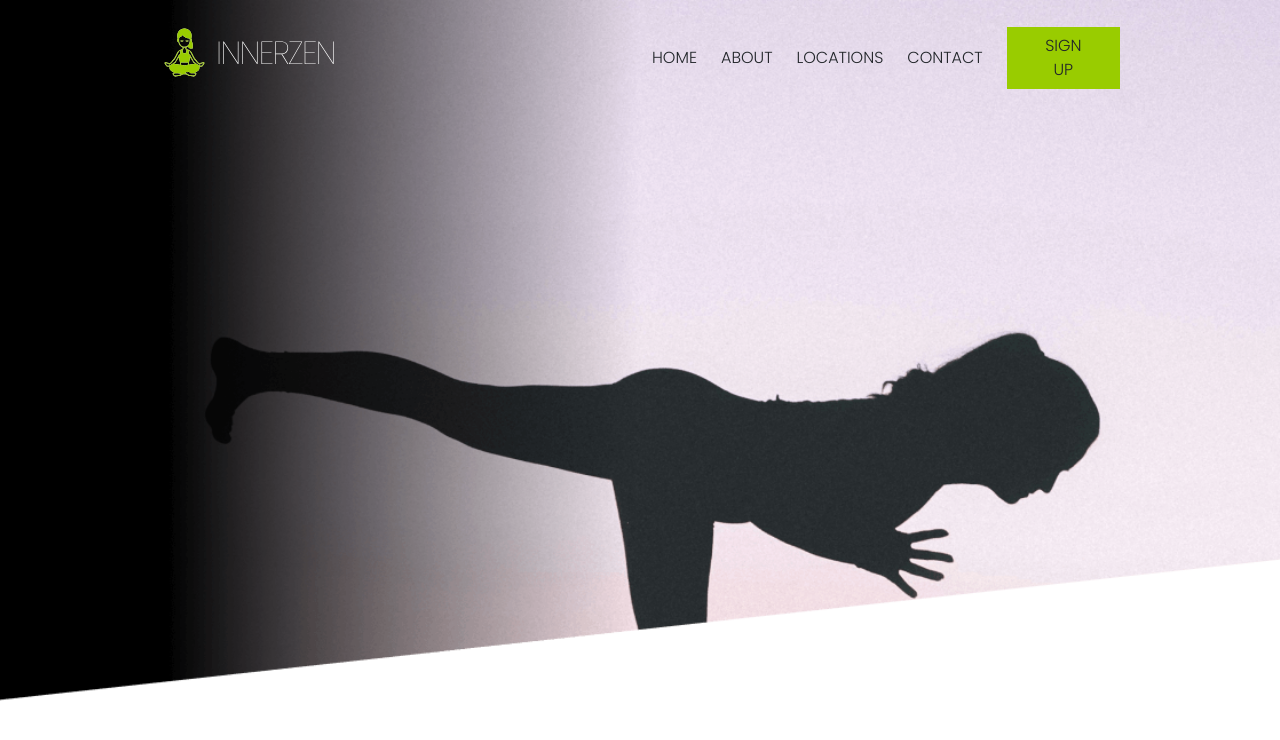
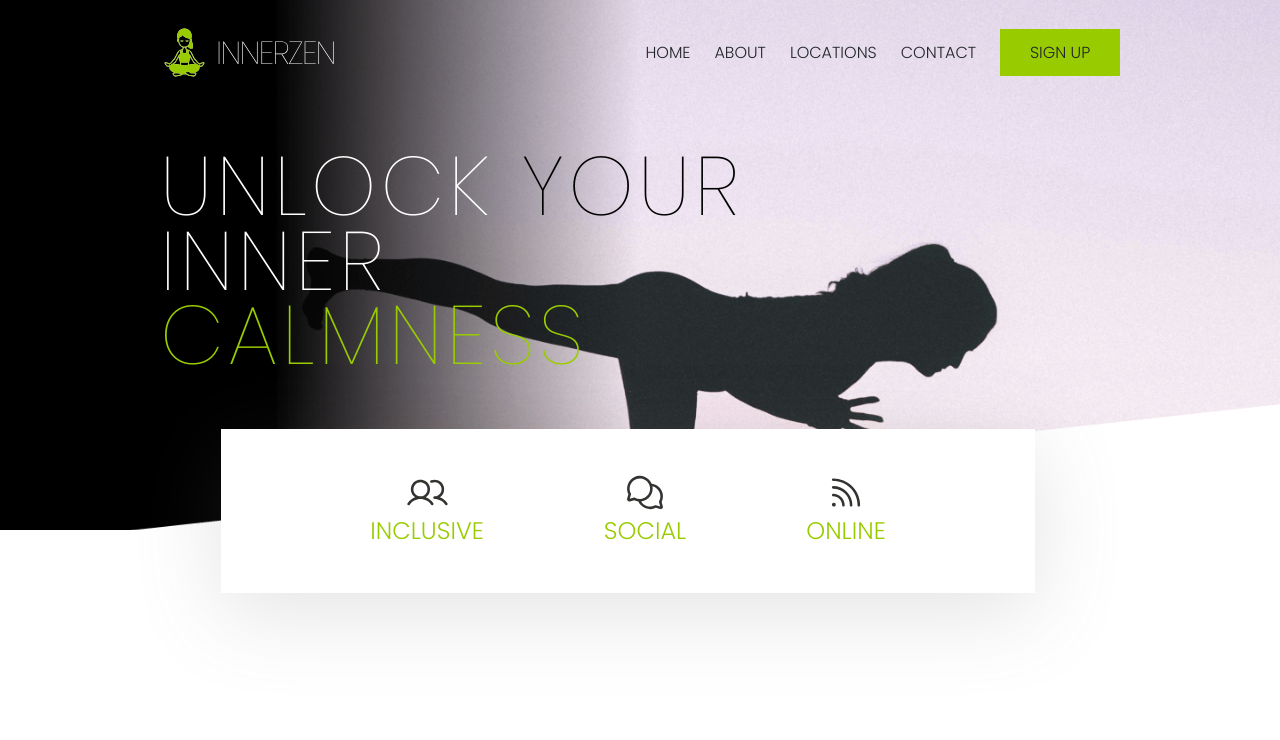
Before and after one commit to alexchrysovergis/InnerZen, a plain HTML site: page htdocs/index.html in a window 1280 px wide. Drawn offline with Linux system fonts and the light colour scheme.

Commit message:
Add Hero Section

```diff
--- a/htdocs/index.html
+++ b/htdocs/index.html
@@ -27,9 +27,27 @@
     <!-- End of Header -->
 
     <!-- Hero Section -->
-    <section class="hero container-fluid">
-        <div class="row">
-            <div class="col-12"></div>
+    <section class="hero container-fluid d-flex align-items-center content-padding">
+        <div class="row w-100 position-relative">
+            <div class="col-12">
+                <h1 class="hero-title text-white">unlock <span class="text-black">your</span> inner <span class="hero-keyword">calmness</span></h1>
+            </div>
+
+            <div class="col-12 hero-box position-absolute d-flex justify-content-center align-items-center">
+                <a class="hero-box-cta text-decoration-none" href="">
+                    <img class="d-block mx-auto" src="assets/img/Icons/inclusive-icon.svg" alt="Inclusive Icon">
+                    Inclusive
+                </a>
+
+                <a class="hero-box-cta text-decoration-none" href="">
+                    <img class="d-block mx-auto" src="assets/img/Icons/social-icon.svg" alt="Social Icon">
+                    Social
+                </a>
+                <a class="hero-box-cta text-decoration-none" href="">
+                    <img class="d-block mx-auto" src="assets/img/Icons/online-icon.svg" alt="Online Icon">
+                    Online
+                </a>
+            </div>
         </div>
     </section>
     <!-- End of Hero Section -->
--- a/src/scss/components/_fonts.scss
+++ b/src/scss/components/_fonts.scss
@@ -14,11 +14,17 @@
     src: url("../../assets/fonts/Poppins/Poppins-ExtraLight.ttf") format('truetype');
 }
 
+@font-face {
+    font-family: "PoppinsT";
+    src: url("../../assets/fonts/Poppins/Poppins-Thin.ttf") format('truetype');
+}
+
 
 $poppins: (
     "poppinsm": "PoppinsM",
     "poppinsl": "PoppinsL",
     "poppinsel": "PoppinsEL",
+    'poppinst': 'PoppinsT'
 );
 // map.get($poppins, "poppinsm");
 
--- /dev/null
+++ b/src/scss/components/header.scss
@@ -0,0 +1,16 @@
+.header {
+    @include clamp('padding-top', 15px, 5.2vw, 27px);
+    text-transform: uppercase;
+
+    &-cta {
+        background: $primarycolor;
+        border-radius: 0;
+        padding: 0.65rem 1.8rem;
+        white-space: nowrap;
+
+        &:hover {
+            background: $primarycolor;
+            opacity: 0.8;
+        }
+    }
+}
--- a/src/scss/styles.scss
+++ b/src/scss/styles.scss
@@ -2,6 +2,7 @@
 @import './components/mixins';
 @import './components/variables';
 @import './components/fonts';
+@import './components/header';
 
 html, body {
     padding: 0;
@@ -14,24 +15,39 @@ html, body {
     @include clamp('padding-right', 40px, 15.2vw, 160px);
 }
 
-.header {
-    @include clamp('padding-top', 15px, 5.2vw, 27px);
-    text-transform: uppercase;
+.hero {
+    background: url("../../assets/img/innerzen-hero-image.png") no-repeat center center;
+    background-size: cover;
+    height: 66.22vh;
 
-    &-cta {
-        background: $primarycolor;
-        border-radius: 0;
-        padding: .38rem 1.95rem;
+    &-title {
+        font-family: map-get($map: $poppins, $key: 'poppinst');
+        @include clamp('font-size', 25px, 10.2vw, 83px);
+        text-transform: uppercase;
+        max-width: 592px;
+        letter-spacing: 4px;
+        line-height: 90%;
+    }
 
-        &:hover {
-            background: $primarycolor;
-            opacity: 0.8;
+    &-keyword {
+        color: $primarycolor;
+    }
+
+    &-box {
+        background: $white;
+        left: 50%;
+        transform: translate(-50%, 0);
+        top: 280px;
+        max-width: 814px;
+        column-gap: 7.5rem;
+        min-height: 164px;
+        box-shadow: 0px 19px 86px 0px rgba(107, 107, 107, 0.19);
+
+
+        &-cta {
+            color: $primarycolor;
+            @include clamp('font-size', 16px, 10.2vw, 24px);
+            text-transform: uppercase;
         }
     }
 }
-
-.hero {
-    background: url("../../assets/img/innerzen-hero-image.png") no-repeat center center;
-    background-size: cover;
-    height: 90vh;
-}
```
Also changed, not shown: figma-design-reference/inner-zen.png, htdocs/assets/fonts/Poppins/Poppins-Thin.ttf (added), htdocs/dist/css/styles.min.css.
